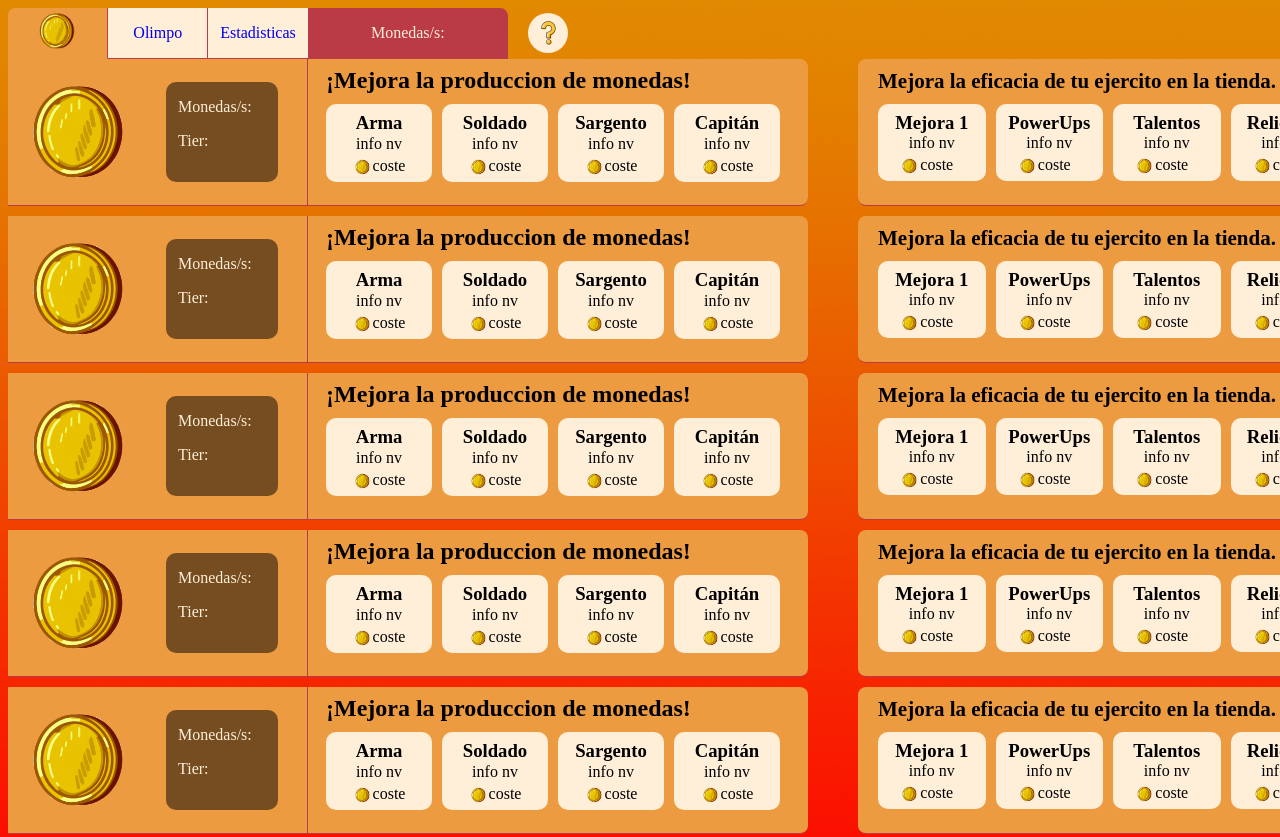
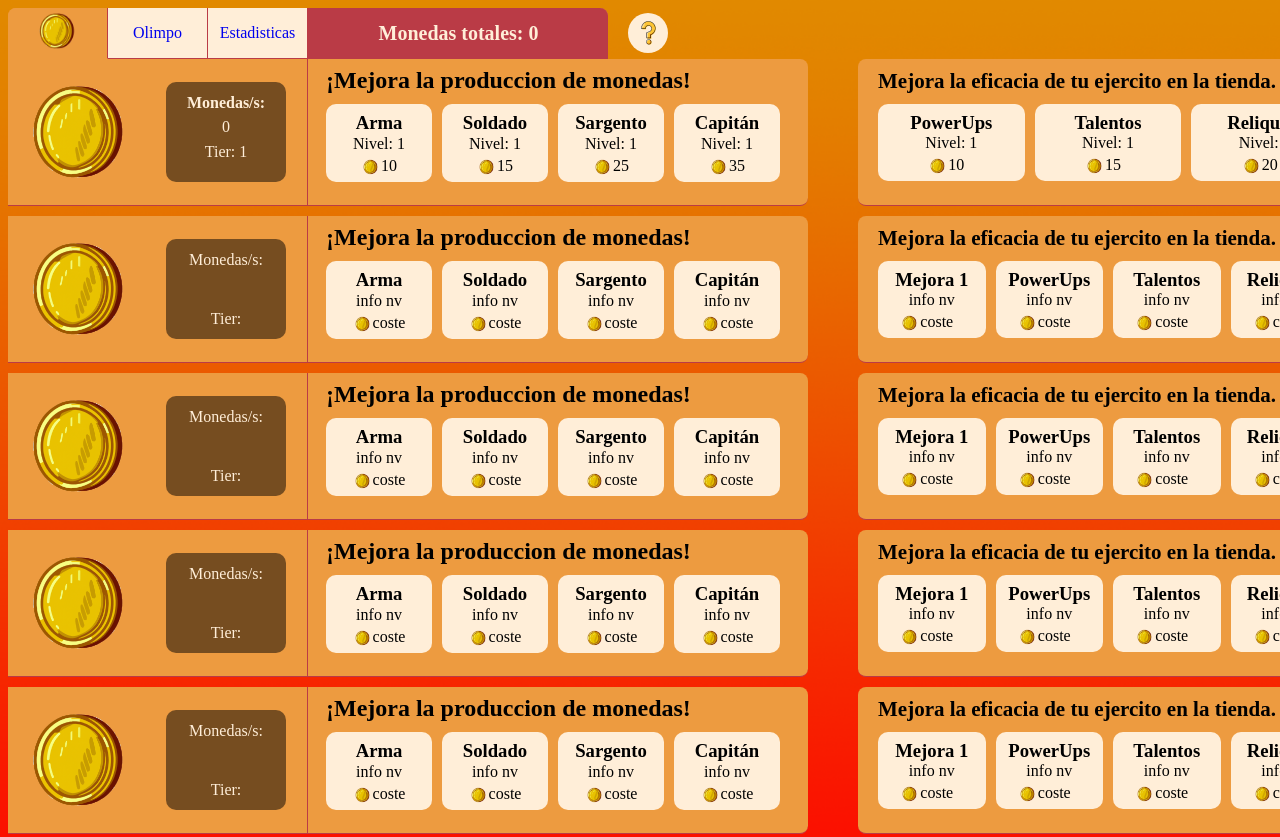
Before and after one commit to JavierChicano/coin-clicker-v2, a plain HTML site: page index.html in a window 1280 px wide. Shown: the top 837 px of the page. Drawn offline with Linux system fonts and the light colour scheme.

Commit message:
iniciada la logica

```diff
--- a/index.html
+++ b/index.html
@@ -25,7 +25,7 @@
                 Estadisticas
                 </a>
             </li>
-            <li id="displayMonedasSegundo">Monedas/s: </li>
+            <li id="displayMonedasSegundo">Monedas totales</li>
         </ul>
         <div id="preguntas">
             <img src="img/interrogacion.png" alt="">
@@ -40,7 +40,7 @@
             </section>
         </div> -->
         <section class="displayMonedas">
-            <img src="img/nivel 1/coin1.png">
+            <img src="img/nivel 1/coin1.png" id="monedaClickable">
             <article id="informacionMoneda1">
                 <p>Monedas/s: </p>
                 <p>Tier: </p>
@@ -98,43 +98,33 @@
         <section class="displayTienda">
             <h3>Mejora la eficacia de tu ejercito en la tienda.</h3>
             <aside>
-                <div>
-                    <h1>Mejora 1</h1>
+                <div class="contenedorTienda">
+                    <h1>PowerUps</h1>
                     <section class="informacion">
-                        <p id="levelCountCapitan">info nv</p>
+                        <p id="levelCountPowerUps">info nv</p>
                         <div>
                             <img src="img/nivel 1/coin1.png" class="monedaPrecio" alt="nivel 1/coin1.png"></img>
-                            <span id="costeCapitan">coste</span>
+                            <span id="costePowerUps">coste</span>
                         </div>
                     </section>
                 </div>
-                <div>
-                    <h1>PowerUps</h1>
+                <div class="contenedorTienda">
+                    <h1>Talentos</h1>
                     <section class="informacion">
-                        <p id="levelCountCapitan">info nv</p>
+                        <p id="levelCountTalentos">info nv</p>
                         <div>
                             <img src="img/nivel 1/coin1.png" class="monedaPrecio" alt="nivel 1/coin1.png"></img>
-                            <span id="costeCapitan">coste</span>
+                            <span id="costeTalentos">coste</span>
                         </div>
                     </section>
                 </div>
-                <div>
-                    <h1>Talentos</h1>
+                <div class="contenedorTienda">
+                    <h1>Reliquias</h1>
                     <section class="informacion">
-                        <p id="levelCountCapitan">info nv</p>
+                        <p id="levelCountReliquias">info nv</p>
                         <div>
                             <img src="img/nivel 1/coin1.png" class="monedaPrecio" alt="nivel 1/coin1.png"></img>
-                            <span id="costeCapitan">coste</span>
-                        </div>
-                    </section>
-                </div>
-                <div>
-                    <h1>Reliquias</h1>
-                    <section class="informacion">
-                        <p id="levelCountCapitan">info nv</p>
-                        <div>
-                            <img src="img/nivel 1/coin1.png" class="monedaPrecio" alt="nivel 1/coin1.png"></img>
-                            <span id="costeCapitan">coste</span>
+                            <span id="costeReliquias">coste</span>
                         </div>
                     </section>
                 </div>
--- a/scriptMain.js
+++ b/scriptMain.js
@@ -0,0 +1,175 @@
+// variables
+let multiplicador = 1;
+let intervalo=false;
+let contador = 0;
+let autoClicks = 0;
+let monedasXSegundo = 0;
+let tier = 1;
+
+//niveles
+let nivelArma = 1;
+let nivelSoldado = 1;
+let nivelSargento = 1;
+let nivelCapitan = 1;
+
+let nivelPowerUps = 1;
+let nivelTalentos = 1;
+let nivelReliquias = 1;
+
+//Costes tropas
+let costeArma = 10;
+let costeSoldado = 15;
+let costeSargento = 25;
+let costeCapitan = 35;
+
+let costePowerUps = 10;
+let costeTalentos = 15;
+let costeReliquias = 20;
+
+//Declaracion de los elementos principales
+const monedaPrincipal = document.getElementById('monedaClickable');
+const objetosMejoras = document.getElementsByClassName('contenedorMejoras');
+const objetosTienda = document.getElementsByClassName('contenedorTienda');
+
+//Declaracion de los inputs por pantalla primera columna
+const monedasSegundoGeneral = document.getElementById('displayMonedasSegundo');
+const monedasSegundoParcial = document.getElementById('informacionMoneda1');
+
+//Declaracion de los inputs por pantalla segunda columna
+const lvlCountArma = document.getElementById('levelCountArma');
+const lvlCountSoldado = document.getElementById('levelCountSoldado');
+const lvlCountSargento = document.getElementById('levelCountSargento');
+const lvlCountCapitan = document.getElementById('levelCountCapitan');
+
+const costeArmaVer = document.getElementById('costeArma');
+const costeSoldadoVer = document.getElementById('costeSoldado');
+const costeSargentoVer = document.getElementById('costeSargento');
+const costeCapitanVer = document.getElementById('costeCapitan');
+
+//Mostrar por pantalla la segunda columna
+lvlCountArma.textContent = `Nivel: ${nivelArma}`;
+costeArmaVer.textContent = `${costeArma}`;
+lvlCountSoldado.textContent = `Nivel: ${nivelSoldado}`;
+costeSoldadoVer.textContent = `${costeSoldado}`;
+lvlCountSargento.textContent = `Nivel: ${nivelArma}`;
+costeSargentoVer.textContent = `${costeSargento}`;
+lvlCountCapitan.textContent = `Nivel: ${nivelCapitan}`;
+costeCapitanVer.textContent = `${costeCapitan}`;
+
+//Declaracion de los inputs por pantalla tercera columna
+const lvlCountPowerUps = document.getElementById('levelCountPowerUps');
+const lvlCountTalentos = document.getElementById('levelCountTalentos');
+const lvlCountReliquias = document.getElementById('levelCountReliquias');
+
+const costePowerUpsVer = document.getElementById('costePowerUps');
+const costeTalentosVer = document.getElementById('costeTalentos');
+const costeReliquiasVer = document.getElementById('costeReliquias');
+
+//Mostrar por pantalla la tercera columna
+lvlCountPowerUps.textContent = `Nivel: ${nivelPowerUps}`;
+costePowerUpsVer.textContent = `${costePowerUps}`;
+lvlCountTalentos.textContent = `Nivel: ${nivelTalentos}`;
+costeTalentosVer.textContent = `${costeTalentos}`;
+lvlCountReliquias.textContent = `Nivel: ${nivelReliquias}`;
+costeReliquiasVer.textContent = `${costeReliquias}`;
+
+//Métodos
+function imprimirMonedas(){
+    monedasSegundoGeneral.innerHTML = `<strong>Monedas totales: ${Math.round(contador)} </strong>`;
+}
+function imprimirMonedasSegundo(){
+    monedasSegundoParcial.innerHTML = `<h4>Monedas/s:</h4> <br> <span>${monedasXSegundo}</span> <br> Tier: ${tier}`;
+}
+
+imprimirMonedas();
+imprimirMonedasSegundo();
+
+//Funcion autoclick
+function autoClick(){
+    // Establecer el intervalo solo si no está en funcionamiento
+    if (intervalo==false) {
+        intervalo=true;
+        // Usar setInterval para sumar monedas cada 100 ms (1 segundo)
+        intervalo = setInterval(() => {
+            contador += autoClicks;
+            imprimirMonedas();
+        //Gestion de unidades
+        if(contador>=100){
+            monedaPrincipal.src = "img/nivel 1/1.png";
+            tier = 2;
+            imprimirMonedasSegundo();
+        }
+        }, 10);
+    }
+}
+// Método para contar el click
+monedaPrincipal.addEventListener('click', () => {
+    contador = contador + multiplicador;
+
+    // Actualizar la visualización del contador
+    imprimirMonedas();
+});
+
+//Método para el multiplicador de clicks - ARMA
+objetosMejoras[0].addEventListener('click', () => {
+    if(contador>=costeArma){
+        contador=contador-costeArma;
+        costeArma = Math.trunc(costeArma+(nivelArma*15));
+        imprimirMonedas();
+        costeArmaVer.textContent = `${costeArma}`;
+        multiplicador++;
+        nivelArma ++;
+        lvlCountArma.textContent = `Nivel: ${nivelArma}`;
+    }
+});
+
+//Método para el autoclick del Soldado (Aumenta en 1)
+objetosMejoras[1].addEventListener('click', () => {
+    if(contador>=costeSoldado){
+        contador = contador - costeSoldado;
+        costeSoldado = Math.trunc(costeSoldado +(nivelSoldado*25) );
+        imprimirMonedas();
+        costeSoldadoVer.textContent = `${costeSoldado}`;
+        nivelSoldado++;
+        autoClicks += 0.01;
+        monedasXSegundo = Math.round(autoClicks * 100);
+        imprimirMonedasSegundo();
+        lvlCountSoldado.textContent = `Nivel: ${nivelSoldado}`;
+
+        autoClick();
+    }
+});
+
+//Método para el autoclick del Sargento (Aumenta en 3)
+objetosMejoras[2].addEventListener('click', () => {
+    if(contador>=costeSargento){
+        contador = contador - costeSargento;
+        costeSargento = Math.trunc(costeSargento +(nivelSargento*25) );
+        imprimirMonedas();
+        costeSargentoVer.textContent = `${costeSargento}`;
+        nivelSargento++;
+        autoClicks += 0.03;
+        monedasXSegundo = Math.round(autoClicks * 100);
+        imprimirMonedasSegundo();
+        lvlCountSargento.textContent = `Nivel: ${nivelSargento}`;
+
+        autoClick();
+    }
+});
+
+//Método para el autoclick del Capitan (Aumenta en 5)
+objetosMejoras[3].addEventListener('click', () => {
+    if(contador>=costeCapitan){
+        contador = contador - costeCapitan;
+        costeCapitan = Math.trunc(costeCapitan +(nivelCapitan*25) );
+        imprimirMonedas();
+        costeCapitanVer.textContent = `${costeCapitan}`;
+        nivelCapitan++;
+        autoClicks += 0.05;
+        monedasXSegundo = Math.round(autoClicks * 100);
+        imprimirMonedasSegundo();
+        lvlCountCapitan.textContent = `Nivel: ${nivelCapitan}`;
+
+        autoClick();
+    }
+});
--- a/style.css
+++ b/style.css
@@ -18,14 +18,14 @@ body {
 header {
     background-color: var(--principal);
     border-radius: 8px 8px 0px 0px;
-    width: 500px ;
+    width: 600px ;
     height: 50px;
     border-bottom: 1px solid var(--seleccion);
 }
 #preguntas{
     height: 40px;
     width: 40px;
-    margin-left: 520px;
+    margin-left: 620px;
     margin-top: -45px;
     background-color: var(--secundario);
     border-radius: 50px;
@@ -74,8 +74,10 @@ header li a {
 #displayMonedasSegundo {
     background-color: var(--seleccion);
     border-radius: 0px 8px 0px 0px;
+    border-left: 2px solid var(--seleccion);
     color: #ffeed8;
-    flex: 2;
+    flex: 3;
+    font-size: 20px;
 }
 header li img{
     height: 50px;
@@ -105,13 +107,25 @@ main{
     }
 }
 #informacionMoneda1{
+    display: flex;
+    flex-direction: column;
+    align-items: center;
+    justify-content: center;
     background-color: rgba(0, 0, 0, 0.5);
     height: 100px;
-    width: 100px;
+    width: 120px;
     border-radius: 10px;
     margin-left: 20px;
     color: #ffeed8;
-    padding-left: 12px;
+    line-height: 1.7;
+}
+#informacionMoneda1 h4{
+    margin-bottom: -30px;
+    margin-top: -10px;
+
+}
+#informacionMoneda1 span{
+    margin-bottom: -30px;
 }
 
 /*Columna central (Mejoras)*/
```
